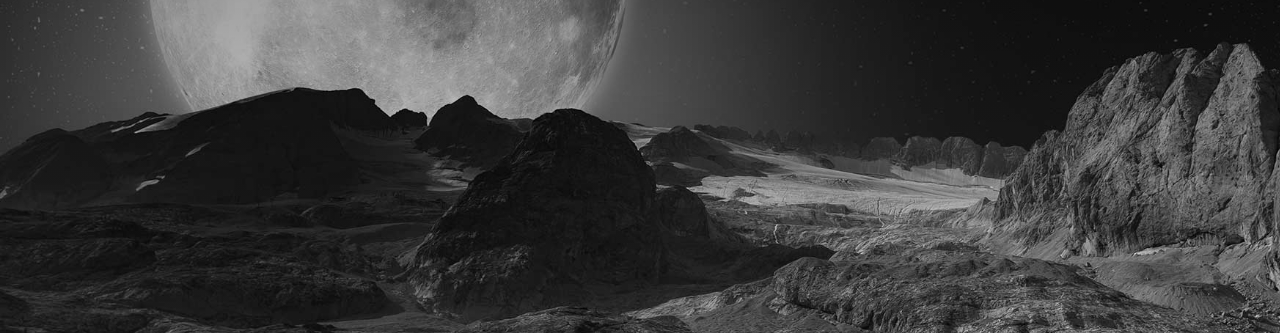
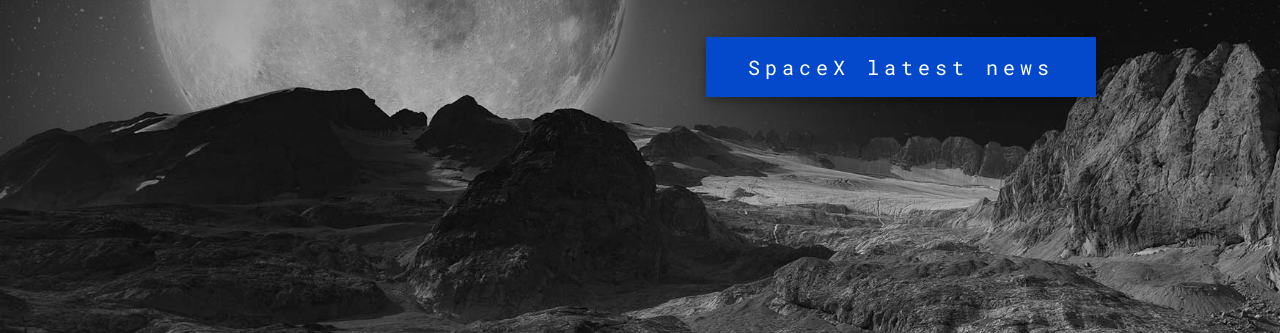
Before and after one commit to mariarolstadmartinez/spacex_exam-1_maria_rolstad-martinez, a plain HTML site: page about.html in a window 1280 px wide. Shown: the part 467-800 px from the top of the page. Drawn offline with Linux system fonts and the light colour scheme.

Commit message:
Added a cta btn - link to "spacex latest new"

```diff
--- a/about.html
+++ b/about.html
@@ -44,6 +44,10 @@
             <div class="content">
                 <h1>Returning humans to lunar missions</h1>
                 <p>The ultimate goal of enabling people to live on other planets</p>
+                <!-- Text credit - https://www.spacex.com/ -->
+                <a href="https://www.spacex.com/vehicles/starship/" target="_blank" class="btn-main">SpaceX latest
+                    news</a>
+                <!-- Link to latest news and information about SpaceX -->
             </div>
         </div>
     </header>
@@ -51,7 +55,6 @@
     <main>
         <section class="abtus">
             <h2>About</h2>
-
             <p>SpaceX vehicle Starship is SpaceX’s fully reusable transportation system designed to carry both crew
                 and
                 cargo to the Earth’s orbit, the Moon, Mars, and beyond. NASA selected SpaceX to develop a lunar
```
